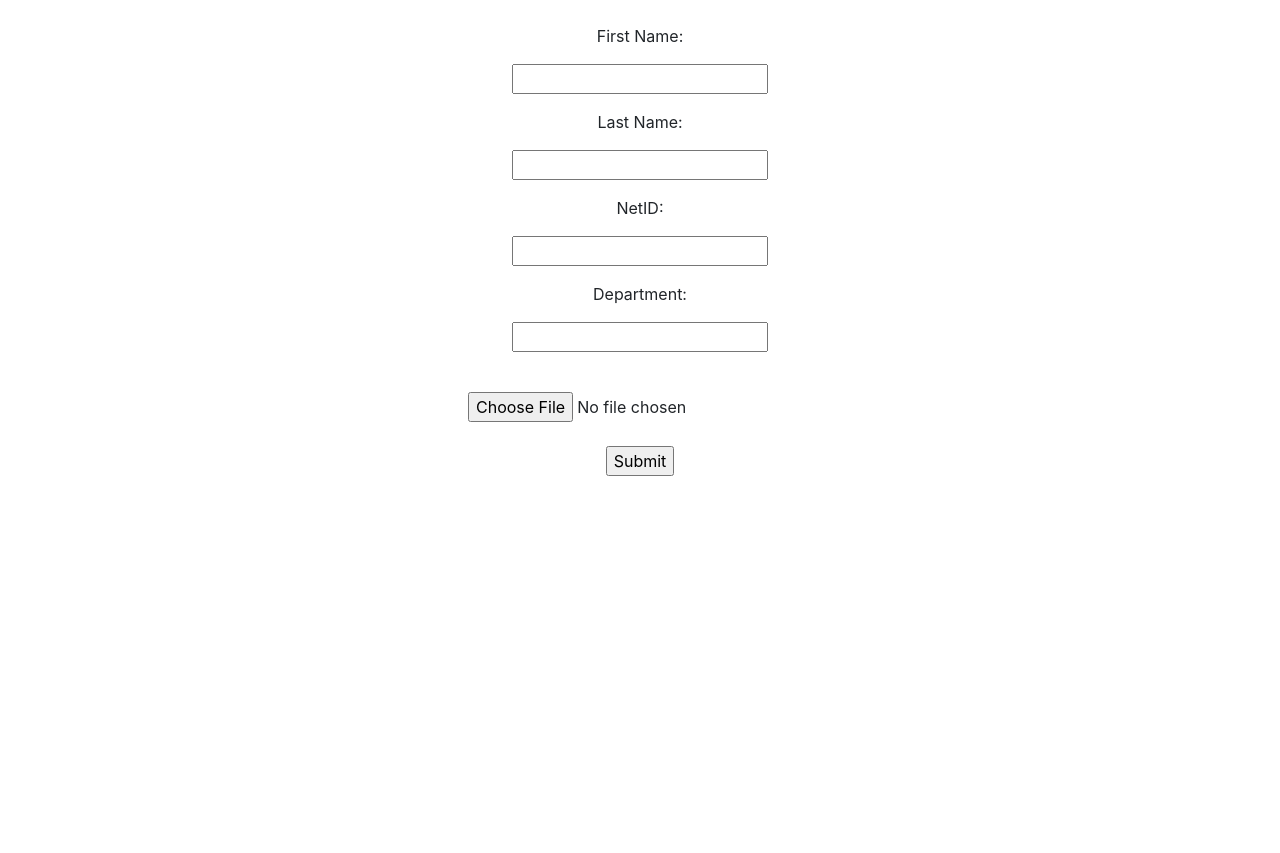
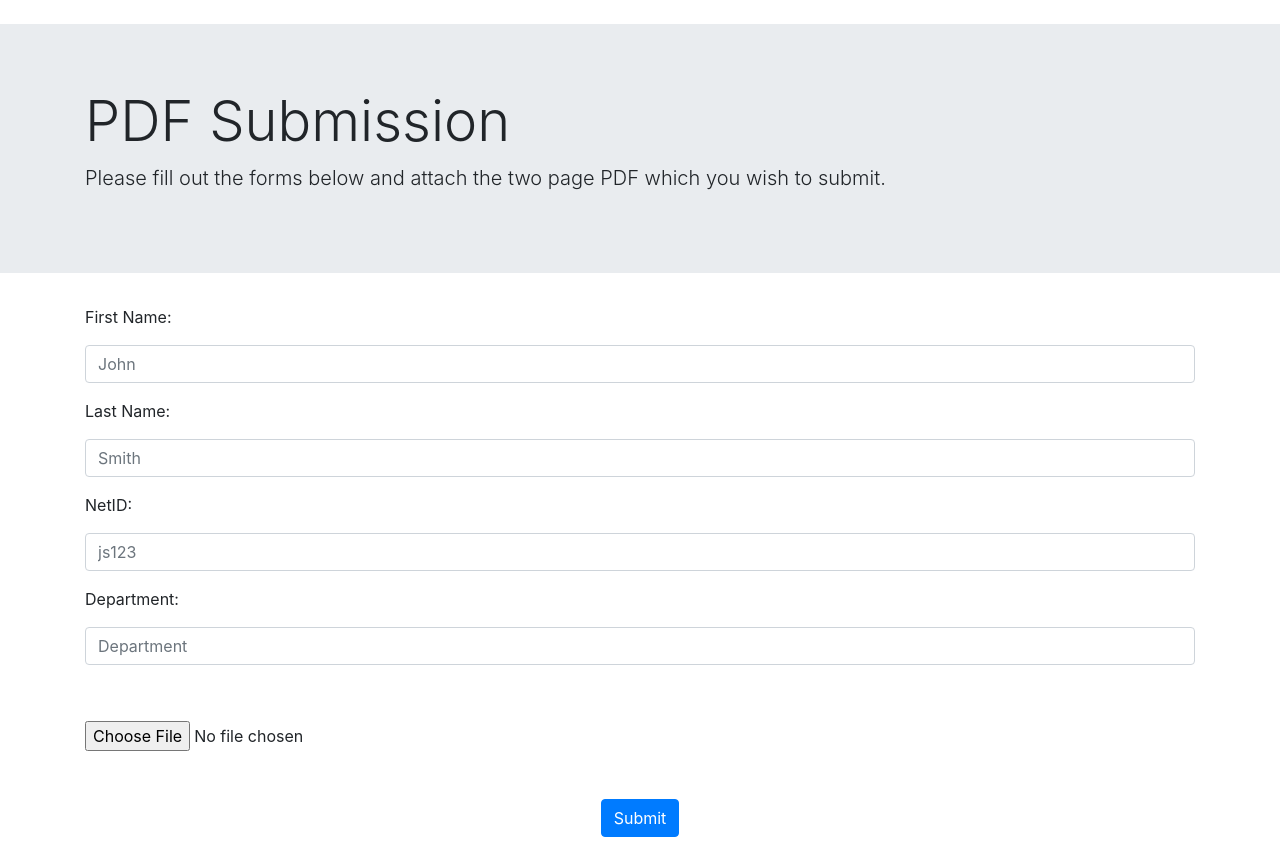
Before and after one commit to adammiros/Rutgers-PDF-Processing-Project, a Flask app: page / in a window 1280 px wide. Before the commit the page ends 476 px from the top, so only its background shows below. Run offline with Flask 2, Linux system fonts and the light colour scheme; some libraries are stand-ins or nearby versions.

Commit message:
Updated front end look!

```diff
--- a/templates/home.html
+++ b/templates/home.html
@@ -6,33 +6,49 @@
 
 <br>
 
-<form action="#" method="POST" id="mainForm" enctype="multipart/form-data" style="text-align: center;">
 
-    <p>First Name:</p>
-    <p><input type="text" name="firstName"/></p>
+<div class="jumbotron jumbotron-fluid">
+  <div class="container">
+    <h1 class="display-4">PDF Submission</h1>
+    <p class="lead">Please fill out the forms below and attach the two page PDF which you wish to submit.</p>
+  </div>
+</div>
+
+<div class="container">
+<form action="#" method="POST" id="mainForm" enctype="multipart/form-data">
+
+        <div class="form-group">
+            <p>First Name:</p>
+            <p><input class="form-control" type="text" name="firstName" placeholder="John"/></p>
 
 
-    <p>Last Name:</p>
-    <p><input type="text" name="lastName"/></p>
+            <p>Last Name:</p>
+            <p><input class="form-control" type="text" name="lastName" placeholder="Smith"/></p>
+        </div>
 
+        <div class="form-group">
+            <p>NetID:</p>
+            <p><input class="form-control" type="text" name="NETID" placeholder="js123"/></p>
 
-    <p>NetID:</p>
-    <p><input type="text" name="NETID"/></p>
+            <p>Department:</p>
+            <p><input class="form-control" type="text" name="Department" placeholder="Department"/></p>
+        <br>
+        </div>
 
-    <p>Department:</p>
-    <p><input type="text" name="Department"/></p>
-    <br>
-
-    <input type="file" id="file" name="pdf_file" accept="application/pdf">
-
+    <div class="text-center">
+    <input class="form-control-file" type="file" id="file" name="pdf_file" accept="application/pdf">
+    </div>
     <br>
     <br>
 
-    <p><input type="submit" value="Submit"/></p>
+    <div class="text-center">
+    <p><input class="btn btn-primary" type="submit" value="Submit"/></p>
+    </div>
+
 
 
 </form>
-
-
+</div>
+<link rel="stylesheet" href="https://stackpath.bootstrapcdn.com/bootstrap/4.4.1/css/bootstrap.min.css" integrity="sha384-Vkoo8x4CGsO3+Hhxv8T/Q5PaXtkKtu6ug5TOeNV6gBiFeWPGFN9MuhOf23Q9Ifjh" crossorigin="anonymous">
 
 {% endblock %}
```
